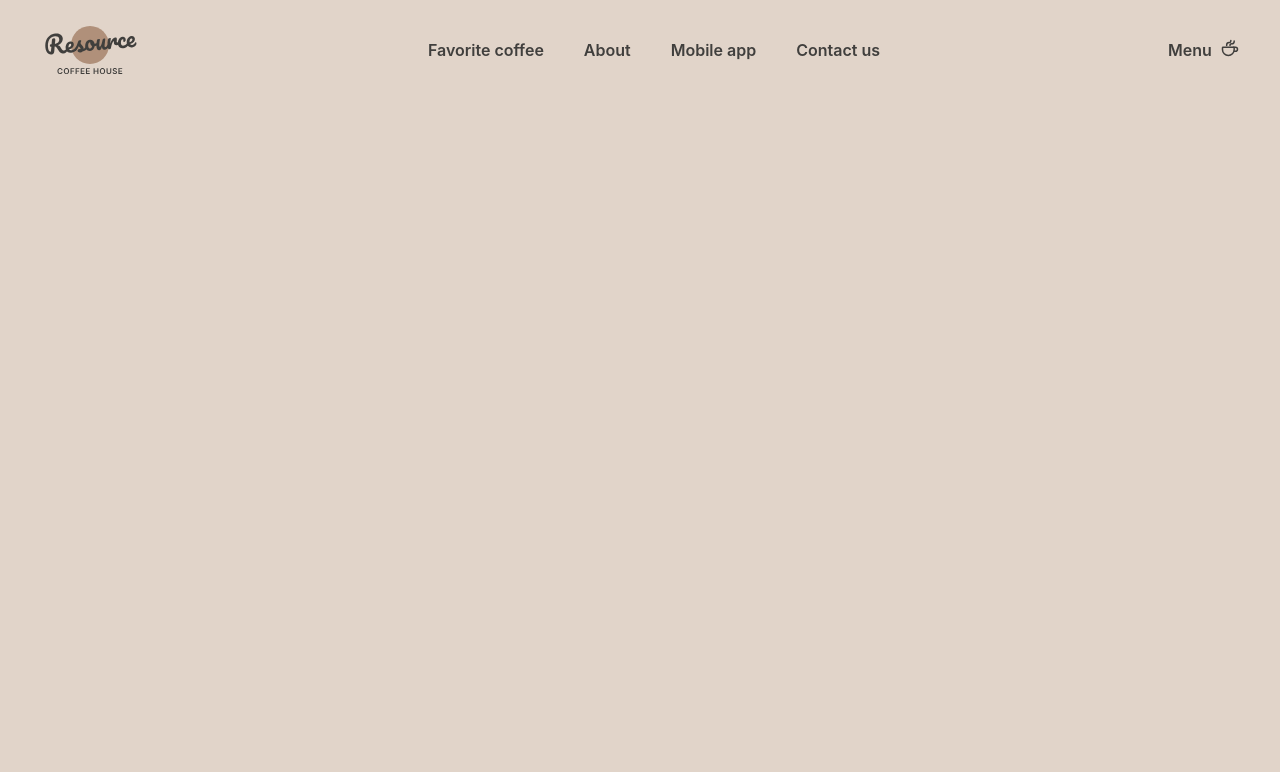
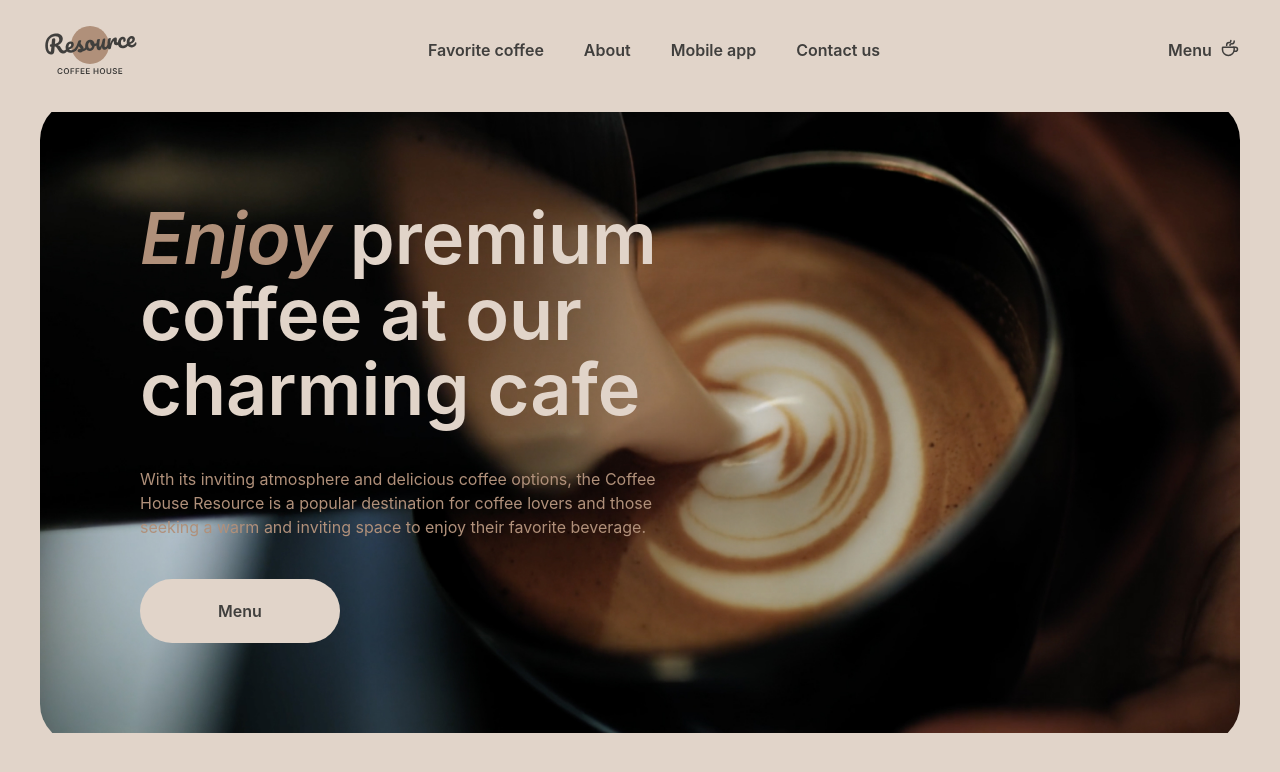
Before and after one commit to shums89/coffee-house, a website built with webpack: page coffee-house/src/index.html in a window 1280 px wide. Built offline with nearby package versions, Linux system fonts and the light colour scheme; files whose address does not match are found by name.

Commit message:
feat: add promo

```diff
--- a/coffee-house/src/index.html
+++ b/coffee-house/src/index.html
@@ -1,5 +1,5 @@
 <!DOCTYPE html>
-<html lang="ru">
+<html lang="en">
 @@include('html/_head.htm',{
 "title":"Главная"
 })
@@ -8,6 +8,20 @@
   <div class="wrapper">
     @@include('html/_header.htm',{})
     <main class="page">
+      <section class="page__promo promo">
+        <div class="promo__container">
+          <div class="promo__content">
+            <h1 class="promo__title"><span>Enjoy</span> premium coffee at our charming cafe</h1>
+            <p class="promo__text">With its inviting atmosphere and delicious coffee options, the Coffee House Resource is a popular destination for coffee lovers and those seeking a warm and inviting space to enjoy their favorite beverage.</p>
+            <a class="promo__link" href="menu.html">
+              Menu
+              <svg>
+                <use href="@img/icons/sprite.svg#coffee-cup"></use>
+              </svg>
+            </a>
+          </div>
+        </div>
+      </section>
     </main>
     @@include('html/_footer.htm',{})
   </div>
--- /dev/null
+++ b/coffee-house/src/scss/index.scss
@@ -0,0 +1,63 @@
+.promo {
+  // .promo__container
+  &__container {
+  }
+  // .promo__content
+  &__content {
+    height: rem(644);
+    padding: rem(100);
+    background: url('@img/enjoy/bg.jpg') center / 100% no-repeat;
+    border-radius: rem(40);
+  }
+  // .promo__title
+  &__title {
+    max-width: rem(530);
+    margin-bottom: rem(40);
+    font-family: 'Inter';
+    font-size: rem(72);
+    font-weight: 600;
+    line-height: 105%;
+    color: $textColorLight;
+    & span {
+      font-style: italic;
+      color: $textColorAccent;
+    }
+  }
+  // .promo__text
+  &__text {
+    max-width: rem(530);
+    margin-bottom: rem(40);
+    font-family: 'Inter';
+    font-size: rem(16);
+    font-weight: 400;
+    line-height: 150%;
+    color: $textColorAccent;
+  }
+  // .promo__link
+  &__link {
+    display: flex;
+    justify-content: center;
+    align-items: center;
+    // gap: rem(8);
+    width: rem(200);
+    height: rem(64);
+    border-radius: rem(100);
+    background-color: $bgColorBody;
+    font-family: 'Inter';
+    font-size: rem(16);
+    font-weight: 600;
+    line-height: 150%;
+    & svg {
+      width: 0;
+      height: rem(20);
+      margin-left: 0;
+      opacity: 0;
+      transition: all 0.3s ease 0s;
+    }
+    &:hover svg {
+      width: rem(20);
+      margin-left: rem(8);
+      opacity: 1;
+    }
+  }
+}
--- a/coffee-house/src/scss/style.scss
+++ b/coffee-house/src/scss/style.scss
@@ -154,4 +154,10 @@ body {
 @import 'footer';
 
 // Подключение стилей отдельных страниц
-@import 'home';
+@import 'index';
+
+.page {
+  // .page__promo
+  &__promo {
+  }
+}
```
Also changed, not shown: coffee-house/src/menu.html (added, +17 -0 lines), coffee-house/src/img/enjoy/bg.jpg (added), coffee-house/src/scss/home.scss (deleted).
